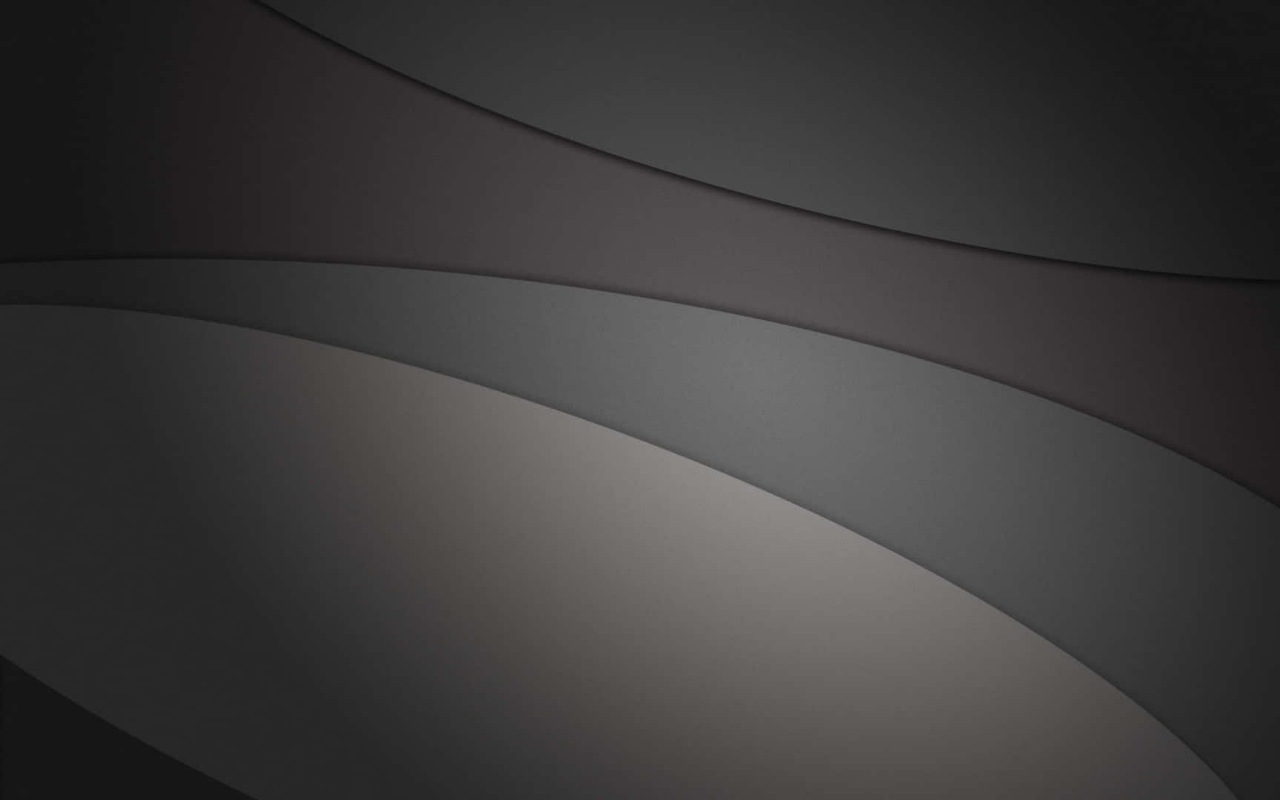
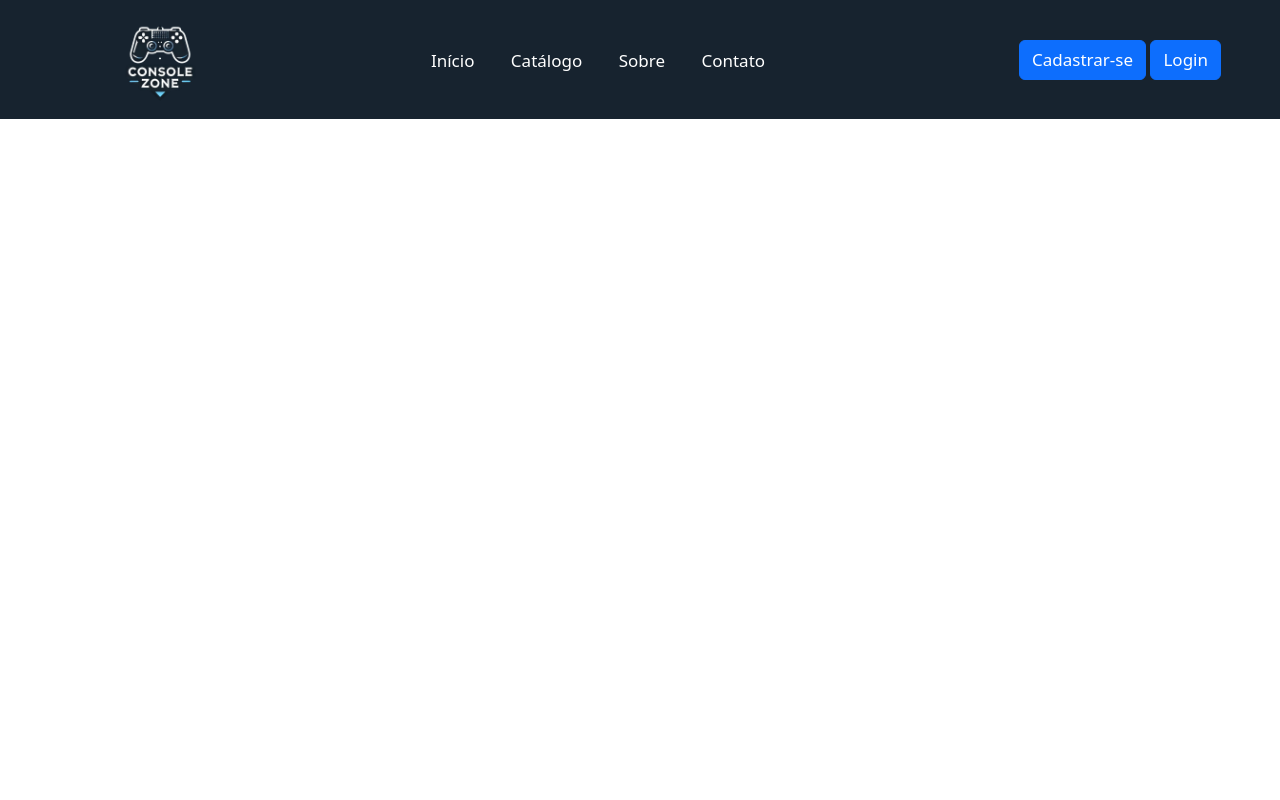
Before and after one commit to MatheusMendesL/Fabrica-de-software, a PHP site: page / in a window 1280 px wide. Run offline with PHP 8.4, Linux system fonts and the light colour scheme.

Commit message:
header pronto

```diff
--- a/assets/css/style_index.css
+++ b/assets/css/style_index.css
@@ -1,29 +0,0 @@
-body {
-    background-color: #222;
-    background-image: url("../img/index/fundo.jpg") !important;
-    background-size: cover;
-    background-repeat: no-repeat;
-    color: #fff;
-    font-family: Arial, sans-serif;
-    display: flex;
-    flex-direction: column;
-    align-items: center;
-    justify-content: center;
-    min-height: 100vh;
-    margin: 0;
-}
-
-header {
-    text-align: center;
-    padding: 20px 0;
-}
-
-header img {
-    max-width: 900px;
-}
-
-
-.container{
-    width: 100%;
-
-}
--- /dev/null
+++ b/assets/css/style_public.css
@@ -0,0 +1,71 @@
+body {
+    padding: 0;
+    margin: 0;
+    color: white;
+    font-size: 17px;
+}
+
+.logo {
+    width: 7em;
+}
+
+.container-header {
+    background-color: #17232f !important;
+}
+
+.lista {
+    padding-right: 8em;
+}
+
+.lista-alinhada {
+    gap: 10em !important;
+}
+
+.btn-cad {
+    margin-top: 2.5em;
+}
+
+.link-btn {
+    text-decoration: none;
+    color: white;
+    font-size: 17px;
+}
+
+ul>a {
+    text-decoration: none;
+    color: white;
+    transition: color 0.3s ease, border-bottom 0.3s ease;
+}
+
+.link {
+    text-decoration: none;
+    color: white;
+    font-size: 17px;
+    transition: color 0.3s ease;
+    padding-bottom: 5px;
+    position: relative;
+}
+
+.link::after {
+    content: '';
+    position: absolute;
+    width: 0;
+    height: 2px;
+    background-color: #1E90FF;
+    bottom: 0;
+    left: 50%;
+    transition: width 0.3s ease, left 0.3s ease;
+}
+
+.link:hover::after {
+    width: 100%;
+    left: 0;
+}
+
+.link:hover {
+    color: #1E90FF;
+}
+
+.lista-alinhada{
+    margin-left: 40px !important;
+}
--- a/index.php
+++ b/index.php
@@ -32,25 +32,6 @@ if (isset($_GET['id']) && $id != $id_sessao) {
     exit();
 }
 
+
+require_once('public/header.php');
 ?>
-
-<!DOCTYPE html>
-<html lang="pt-BR">
-
-<head>
-    <meta charset="UTF-8">
-    <meta name="viewport" content="width=device-width, initial-scale=1.0">
-    <title>Console Zone</title>
-    <link rel="stylesheet" href="assets/css/style_index.css">
-    <link rel="stylesheet" href="assets/bootstrap/bootstrap.min.css">
-    <link rel="shortcut icon" href="assets/img/cad_log/logonovasemfundo.png" type="image/x-icon">
-</head>
-
-<body>
-
-
-    <script src="assets/bootstrap/bootstrap.bundle.js"></script>
-
-</body>
-
-</html>
--- a/public/header.php
+++ b/public/header.php
@@ -0,0 +1,69 @@
+<?php
+
+
+use Database_class\Database;
+
+require_once('assets/favicon/favicon.php');
+require_once('Database/config.php');
+require_once('Database/Database.php');
+
+$login = null;
+
+if (empty($_SESSION['user_id'])) {
+
+    $login = false;
+} else {
+
+    $login = true;
+
+}
+
+if($login){
+    $coneccao = new Database(MYSQL_CONFIG);
+    $id = $_SESSION['user_id'];
+    $parametros = [
+        ':id' => $id
+    ];
+    $query = $coneccao->executar_query('SELECT * FROM cliente WHERE id = :id', $parametros);
+    $results = $query->results[0];
+    $nome = $results->Nome;
+}
+
+?>
+
+
+<head>
+    <link rel="stylesheet" href="assets/bootstrap/bootstrap.min.css">
+    <link rel="stylesheet" href="https://cdn.jsdelivr.net/npm/bootstrap-icons@1.10.0/font/bootstrap-icons.css">
+    <link rel="stylesheet" href="assets/css/style_public.css">
+</head>
+
+<div class="container-fluid container-header align-items-center justify-content">
+    <div class="row">
+        <div class="col-3 text-center">
+            <img src="assets/img/cad_log/logonovasemfundo.png" alt="Logo empresa" class="logo ml-4">
+        </div>
+        <div class="col-6 lista">
+            <ul class="list-unstyled list-inline text-center p-4 mt-4 lista-alinhada">
+                <li class="list-inline-item mx-3"><a href="index.php" class="link">Início</a></li>
+                <li class="list-inline-item mx-3"><a href="#" class="link">Catálogo</a></li>
+                <li class="list-inline-item mx-3"><a href="#" class="link">Sobre</a></li>
+                <li class="list-inline-item mx-3"><a href="#" class="link">Contato</a></li>
+            </ul>
+        </div>
+        <div class="col-3 text-center pr-5">
+            <?php if (!$login) : ?>
+                <button class="btn btn-primary btn-cad"><a href="pages/cadastro.php" class="link-btn">Cadastrar-se</a></button>
+                <button class="btn btn-primary btn-cad"><a href="pages/login.php" class="link-btn">Login</a></button>
+            <?php else: ?>
+                <button class="btn btn-primary btn-cad">
+                    <a href="pages/user.php" class="link-btn">
+                        <i class="bi bi-person"></i> <?= $nome ?>
+                    </a>
+                </button>
+            <?php endif; ?>
+        </div>
+    </div>
+</div>
+
+<script src="assets/bootstrap/bootstrap.bundle.js"></script>
```
